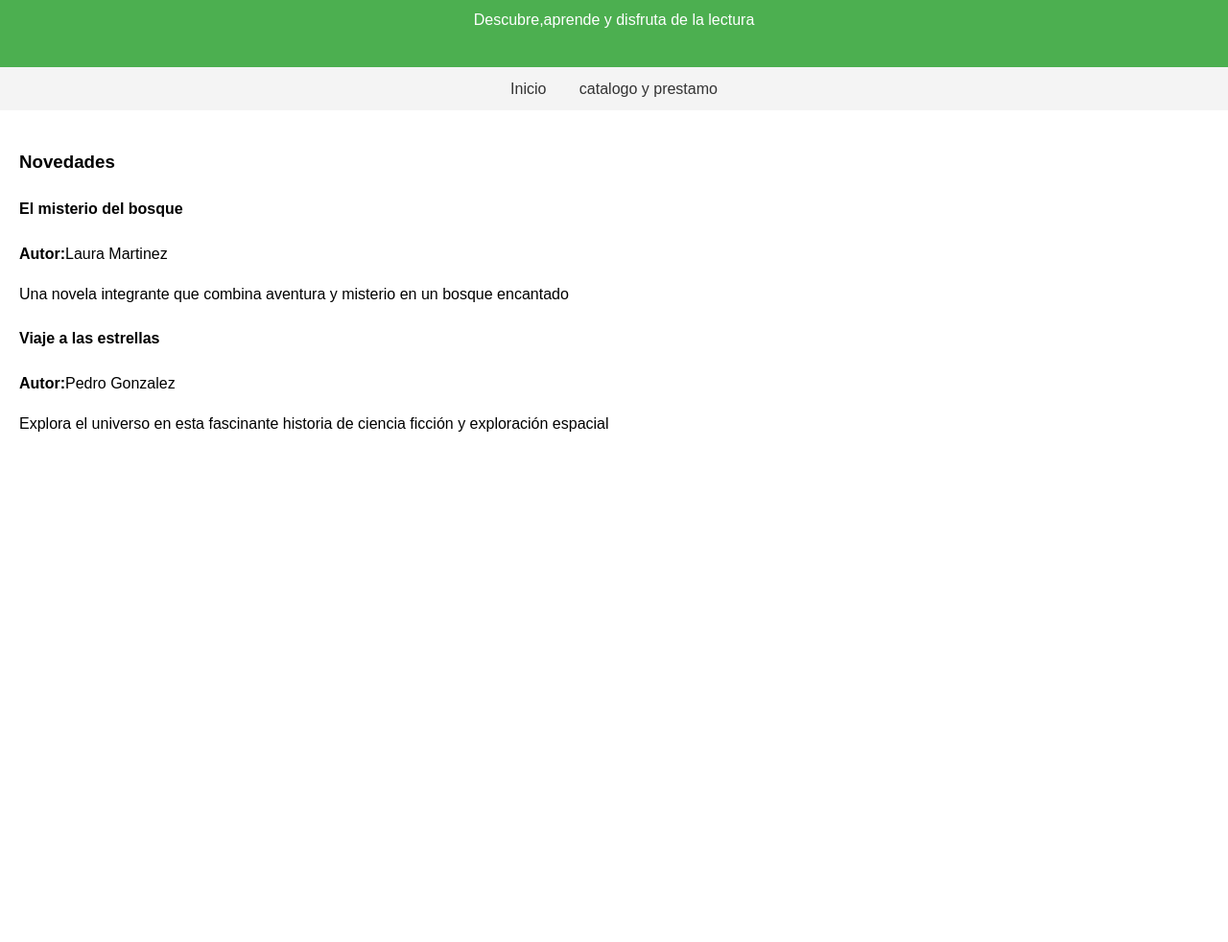
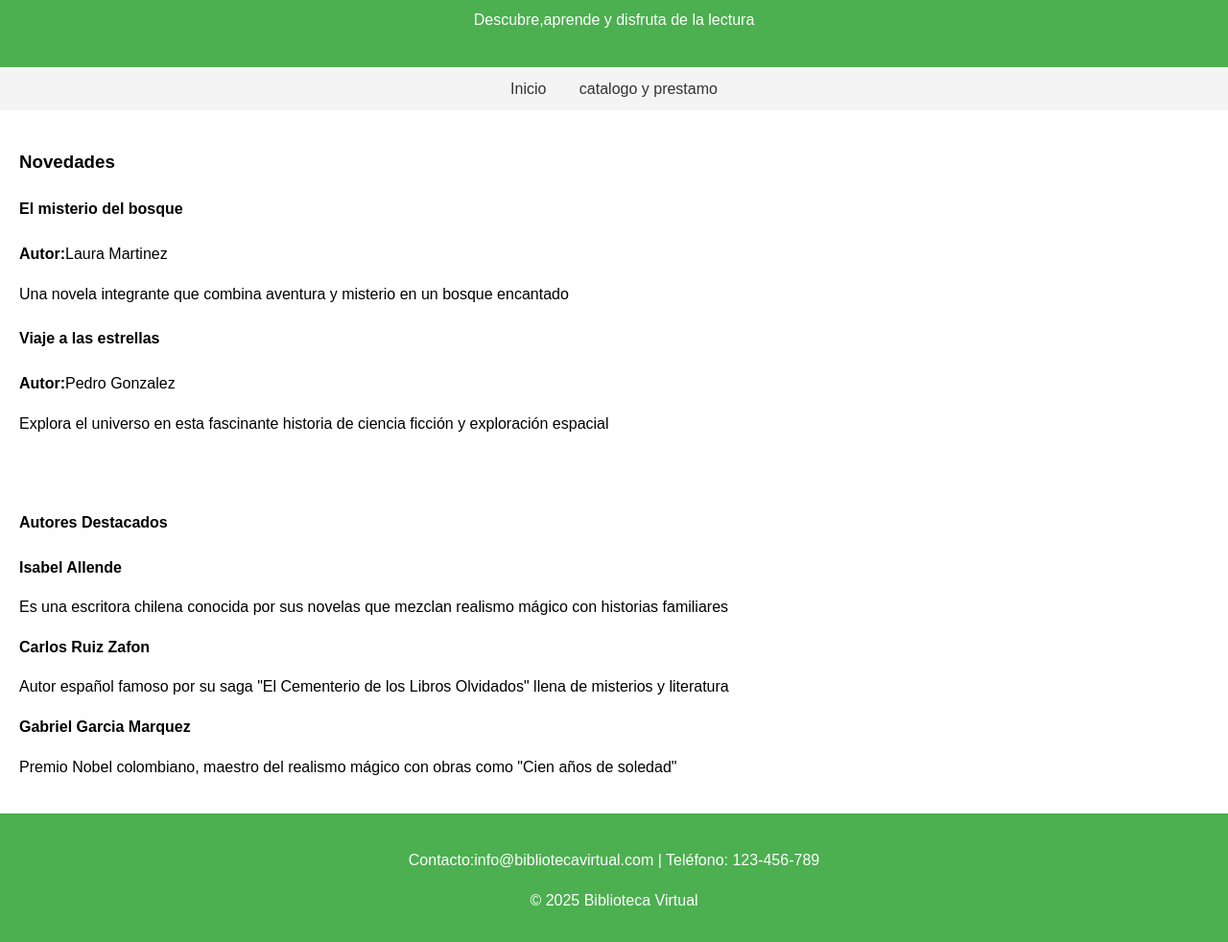
Before and after one commit to miguelleira200/biblioteca, a plain HTML site: page index.html in a window 1280 px wide. Shown: the part 106-1088 px from the top of the page at 96% size. Before the commit the page ends 800 px from the top, so only its background shows below. Drawn offline with Linux system fonts and the light colour scheme.

Commit message:
Footer creado

```diff
--- a/index.html
+++ b/index.html
@@ -20,14 +20,26 @@
       <article>
         <h4>El misterio del bosque</h4>
         <p><b>Autor:</b>Laura Martinez</p>
-        <p>
-          Una novela integrante que combina aventura y misterio en un bosque
-          encantado
-        </p>
-        <article><h4>Viaje a las estrellas</h4>
+        <p>Una novela integrante que combina aventura y misterio en un bosque encantado</p>
+        <article>
+          <h4>Viaje a las estrellas</h4>
         <p><b>Autor:</b>Pedro Gonzalez</p>
         <p>Explora el universo en esta fascinante historia de ciencia ficción y exploración espacial</p>
+      </section>
+      <section>
+      </article>
+      <h4>Autores Destacados</h4>
+      <p><b>Isabel Allende</b></p>
+      <p>Es una escritora chilena conocida por sus novelas que mezclan realismo mágico con historias familiares</p>
+      <p><b>Carlos Ruiz Zafon</b></p>
+      <p>Autor español famoso por su saga "El Cementerio de los Libros Olvidados" llena de misterios y literatura </p>
+      <p><b>Gabriel Garcia Marquez</b></p>
+      <p>Premio Nobel colombiano, maestro del realismo mágico con obras como "Cien años de soledad"</p>
       </article>
     </section>
+    <footer>
+      <p>Contacto:info@bibliotecavirtual.com | Teléfono: 123-456-789</p>
+      <p>© 2025 Biblioteca Virtual</p>
+    </footer>
   </body>
 </html>
```
